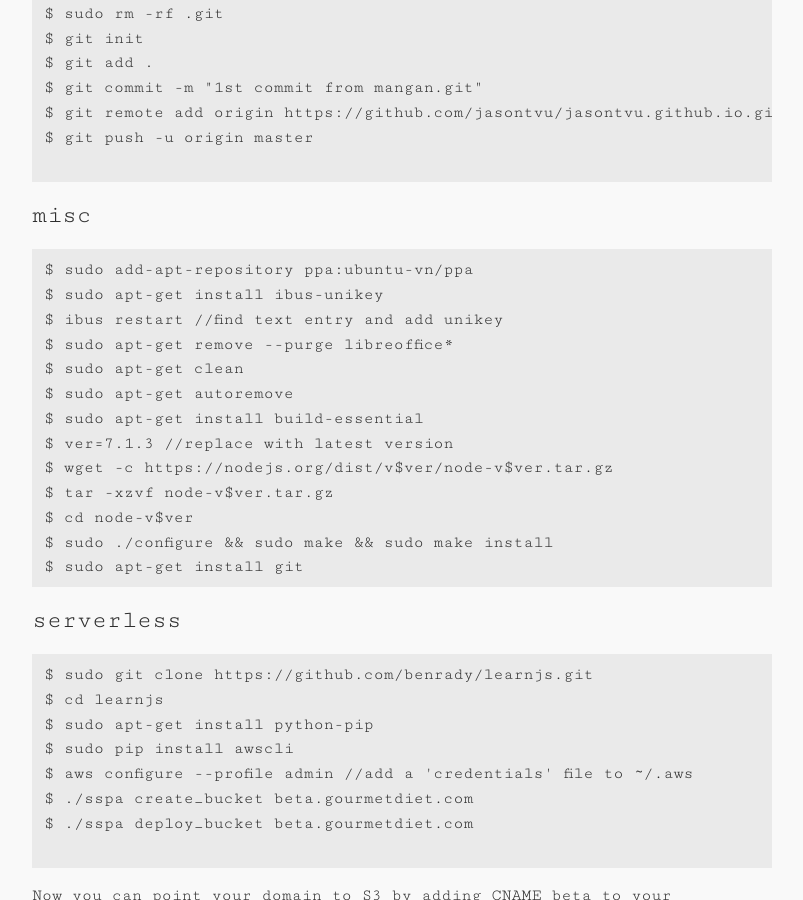
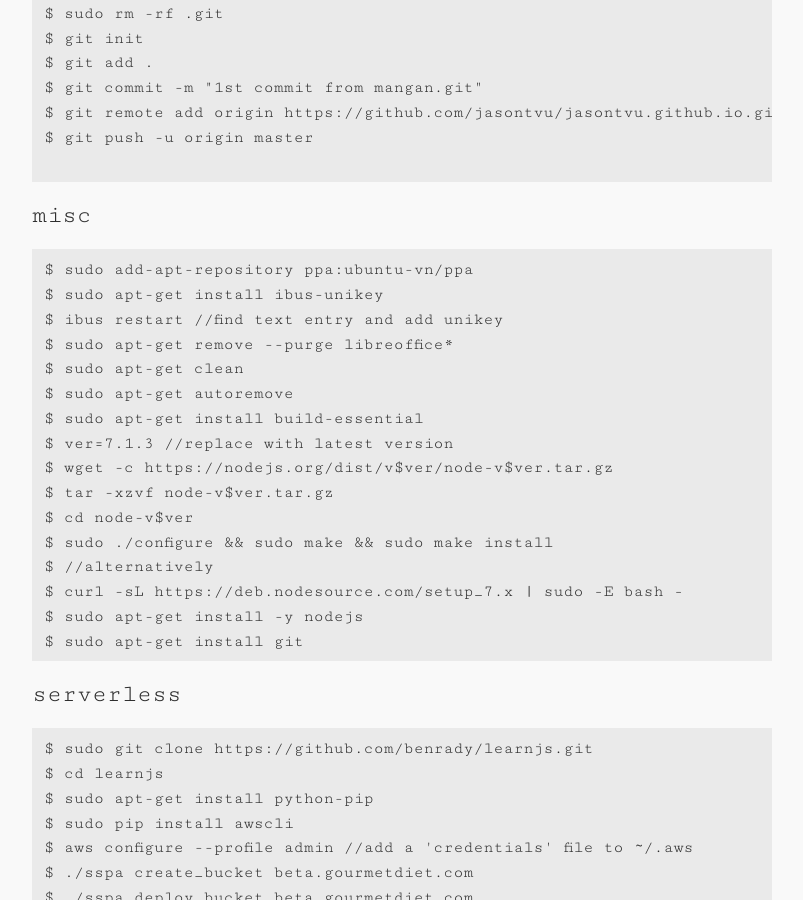
Before and after one commit to jasontvu/jasontvu.github.io, a Jekyll site: the page built from _posts/2016-05-05-welcome.md, in a window 1280 px wide and 900 px high, scrolled down 484 px. Shown: the whole window, without its empty margins (238-1041 px from the left). Built offline with Jekyll 4.4.1, drawn with Linux system fonts in a browser that asks for light colours; some web fonts are replaced.

Commit message:
Update 2016-05-05-welcome.md

````diff
--- a/_posts/2016-05-05-welcome.md
+++ b/_posts/2016-05-05-welcome.md
@@ -38,6 +38,9 @@ $ wget -c https://nodejs.org/dist/v$ver/node-v$ver.tar.gz
 $ tar -xzvf node-v$ver.tar.gz
 $ cd node-v$ver
 $ sudo ./configure && sudo make && sudo make install
+$ //alternatively
+$ curl -sL https://deb.nodesource.com/setup_7.x | sudo -E bash -
+$ sudo apt-get install -y nodejs
 $ sudo apt-get install git
 ```
 ## serverless
````
